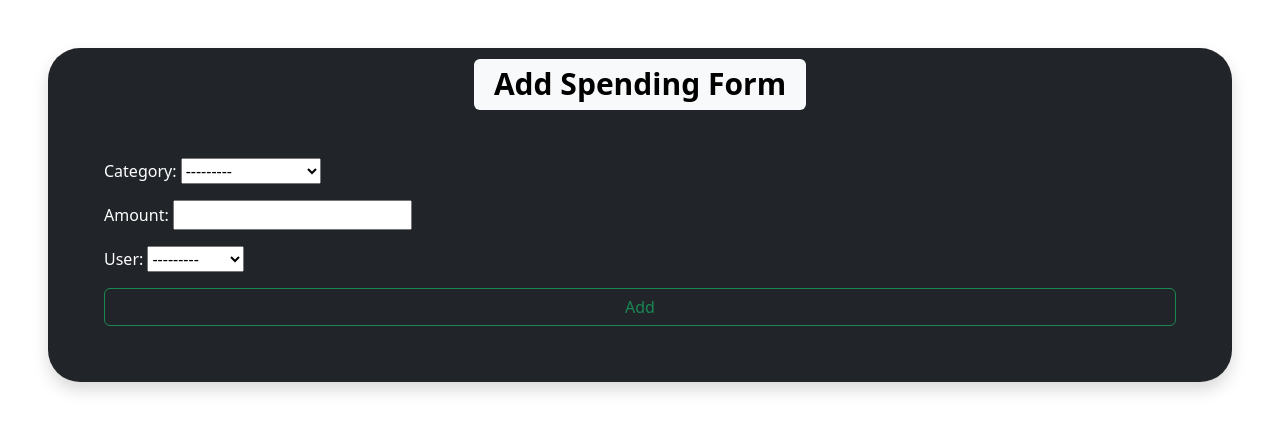
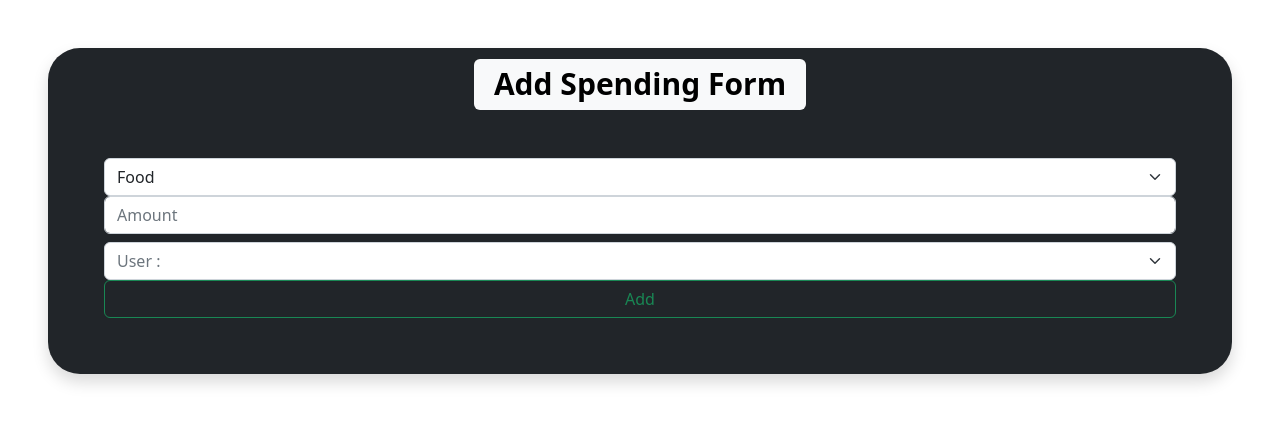
Before and after one commit to AnikinVladislav/DjangPrj, a Django app: page /spendigns/add_spending in a window 1280 px wide. Shown: the part 124-556 px from the top of the page. Run offline with Django 4.2, Linux system fonts and the light colour scheme; data comes from the database, SQL or seed files in the repository; both versions use the stored data as it was after the commit; some libraries are stand-ins or nearby versions.

Commit message:
creted good Form View for spendings

```diff
--- a/fin_venv/web_finance/spendings/templates/spendings/add_spending.html
+++ b/fin_venv/web_finance/spendings/templates/spendings/add_spending.html
@@ -27,16 +27,17 @@
 
         <form action="" method="POST" class="rounded-5 m-5">
           {% csrf_token %}
-          {{form.as_p}}
-<!--            <input class="form-control mb-2" list="datalistOptions" name="category" placeholder="Category">-->
-<!--            <datalist id="datalistOptions">-->
-<!--                {% for category in categories %}-->
-<!--                    <option value="{{ category.description }}">-->
-<!--                {% endfor %}-->
-<!--            </datalist>-->
-<!--            <div class="mb-2">-->
-<!--                <input type="number" class="form-control" name="amount" placeholder="Amount">-->
-<!--            </div>-->
+          <select class="form-select" name="category">
+              {% for category in categories %}
+                    <option value="{{ category.id }}">{{ category.description }}</option>
+              {% endfor %}
+          </select>
+          <div class="mb-2">
+                <input type="number" class="form-control" name="amount" placeholder="Amount">
+          </div>
+          <select class="form-select text-secondary" name="user" required id="id_user">
+                <option value="{{user.id}}" selected>User :{{user.username}}</option>
+          </select>
         <button class="btn btn-outline-success" type="submit" style="width: 100%;">Add</button>
         </form>
 
--- a/fin_venv/web_finance/spendings/templates/spendings/list_spendings.html
+++ b/fin_venv/web_finance/spendings/templates/spendings/list_spendings.html
@@ -19,7 +19,7 @@
             <tbody>
                 {% for spending in myuserspendings %}
                     <tr>
-                        <td class="rounded-end rounded-5">{{spending.date}}</td>
+                        <td class="rounded-end rounded-5">{{spending.date.day}}.{{spending.date.month}}.{{spending.date.year}}</td>
                         {% for category in  allcategories %}
                             {% if category.id == spending.category_id %}
                                 <td>{{category.description}}</td>
--- a/fin_venv/web_finance/spendings/views.py
+++ b/fin_venv/web_finance/spendings/views.py
@@ -1,6 +1,7 @@
 from django.shortcuts import render, redirect
 from .models import *
 from .forms import *
+from datetime import datetime
 
 
 def spendigs_view(request, id):
@@ -20,11 +21,13 @@
     if request.method == 'POST':
         form = SpendingForm(request.POST)
         if form.is_valid():
+            print(request.POST)
             form.save()
             return redirect('spendings',request.user.id)
             submitted = True
         else:
             print('form is not valid')
+            print(request.POST)
             return redirect('add_spending')
     else:
         allcategories = categories.objects.all().values()
```
Also changed, not shown: fin_venv/web_finance/db.sqlite3.
